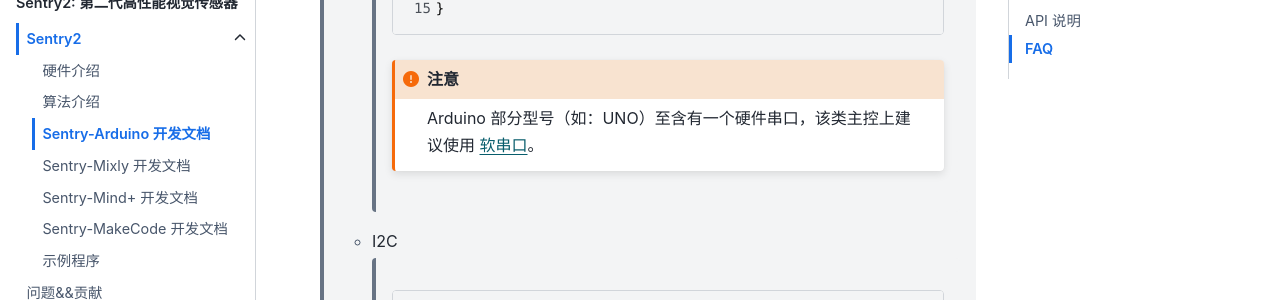
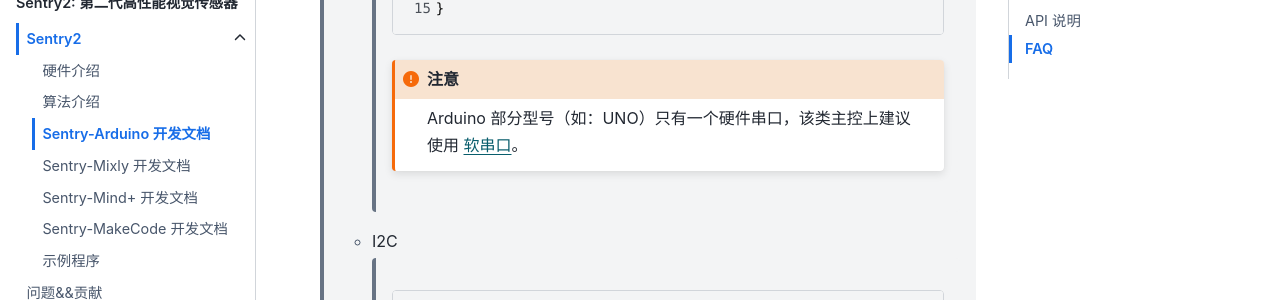
Before and after one commit to AITosee/Tosee-Docs, a Sphinx documentation site: the page built from docs/Sentry/Arduino/index.rst, in a window 1280 px wide and 900 px high, scrolled down 2800 px. Shown: the part 152-452 px from the top of the window. Built offline with Sphinx 7.4.7 and the Sphinx Book theme 1.1.4, drawn with Linux system fonts in a browser that asks for light colours.

Commit message:
Fixed typo

```diff
--- a/docs/Sentry/Arduino/index.rst
+++ b/docs/Sentry/Arduino/index.rst
@@ -78,7 +78,7 @@
 
         .. attention::
 
-            Arduino 部分型号（如：UNO）至含有一个硬件串口，该类主控上建议使用 `软串口 <https://docs.arduino.cc/learn/built-in-libraries/software-serial>`_。
+            Arduino 部分型号（如：UNO）只有一个硬件串口，该类主控上建议使用 `软串口 <https://docs.arduino.cc/learn/built-in-libraries/software-serial>`_。
 
 
     - I2C
```
